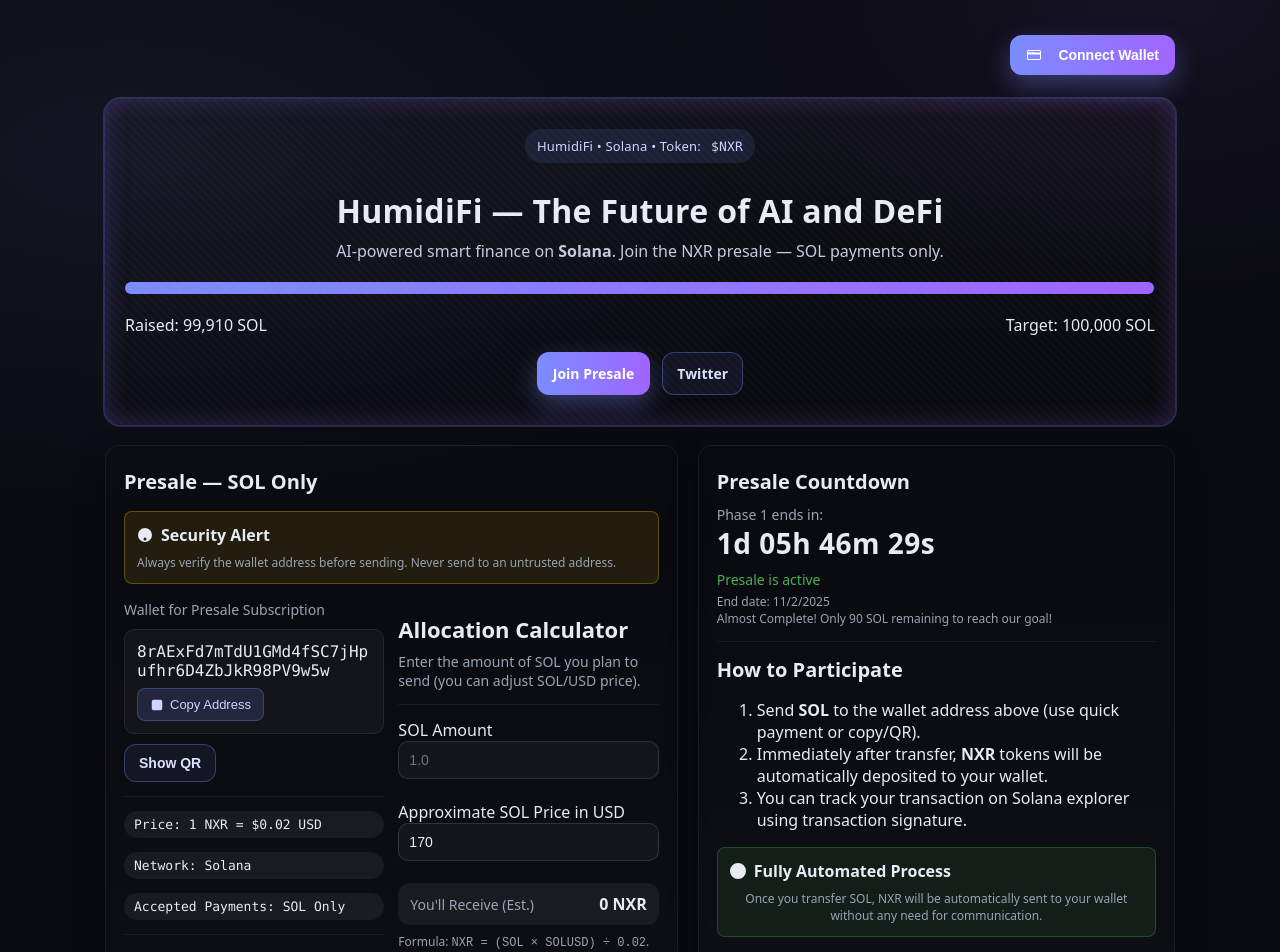
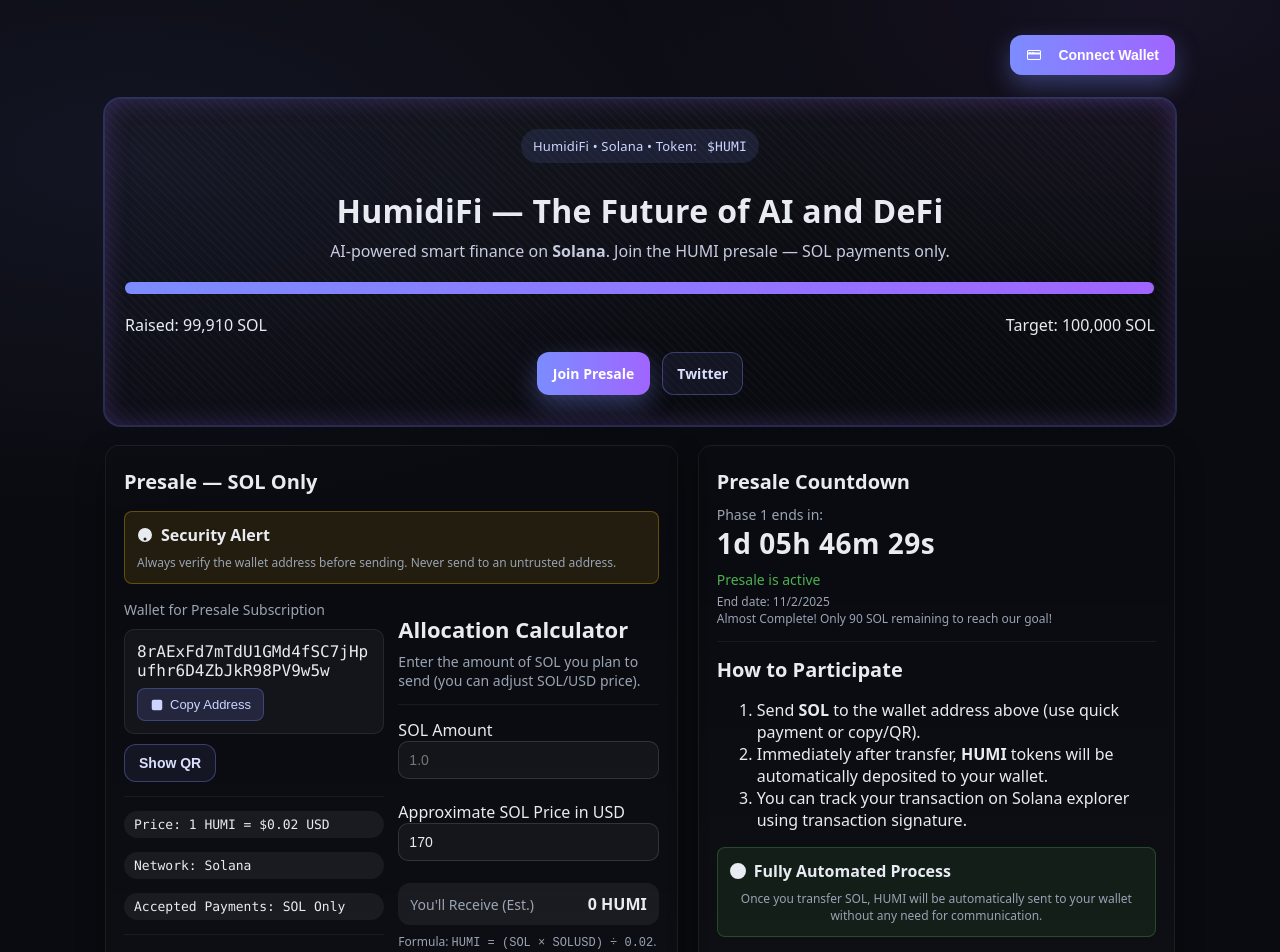
Before and after one commit to u0296165782-code/HumidiFi, a plain HTML site: page index.html in a window 1280 px wide. Shown: the top 952 px of the page. Drawn offline with Linux system fonts and the light colour scheme.

Commit message:
Update index.html

```diff
--- a/index.html
+++ b/index.html
@@ -447,9 +447,9 @@
       </button>
     </div>
     <header class="hero">
-      <div class="badge">HumidiFi • Solana • Token: <span class="mono">$NXR</span></div>
+      <div class="badge">HumidiFi • Solana • Token: <span class="mono">$HUMI</span></div>
       <h1>HumidiFi — The Future of AI and DeFi</h1>
-      <p class="tag">AI-powered smart finance on <strong>Solana</strong>. Join the NXR presale — SOL payments only.</p>
+      <p class="tag">AI-powered smart finance on <strong>Solana</strong>. Join the HUMI presale — SOL payments only.</p>
       <div class="progress-container">
         <div class="progress-bar"></div>
       </div>
@@ -491,7 +491,7 @@
             </div>
             <div class="hr"></div>
             <div class="grid">
-              <div class="pill mono">Price: 1 NXR = $0.02 USD</div>
+              <div class="pill mono">Price: 1 HUMI = $0.02 USD</div>
               <div class="pill mono">Network: Solana</div>
               <div class="pill mono">Accepted Payments: SOL Only</div>
             </div>
@@ -515,9 +515,9 @@
               <label>Approximate SOL Price in USD
                 <input id="solusd" type="number" min="0" step="0.01" value="170">
               </label>
-              <div class="chip"><span class="muted">You'll Receive (Est.)</span><strong><span id="nxrFromSol">0</span> NXR</strong></div>
+              <div class="chip"><span class="muted">You'll Receive (Est.)</span><strong><span id="nxrFromSol">0</span> HUMI</strong></div>
             </div>
-            <div class="small" style="margin-top:8px">Formula: <code>NXR = (SOL × SOLUSD) ÷ 0.02</code>.</div>
+            <div class="small" style="margin-top:8px">Formula: <code>HUMI = (SOL × SOLUSD) ÷ 0.02</code>.</div>
           </div>
         </div>
       </div>
@@ -532,7 +532,7 @@
         <h3>How to Participate</h3>
         <ol>
           <li>Send <strong>SOL</strong> to the wallet address above (use quick payment or copy/QR).</li>
-          <li>Immediately after transfer, <strong>NXR</strong> tokens will be automatically deposited to your wallet.</li>
+          <li>Immediately after transfer, <strong>HUMI</strong> tokens will be automatically deposited to your wallet.</li>
           <li>You can track your transaction on Solana explorer using transaction signature.</li>
         </ol>
         <div class="success-message">
@@ -542,14 +542,14 @@
             </svg>
             Fully Automated Process
           </div>
-          <div class="small">Once you transfer SOL, NXR will be automatically sent to your wallet without any need for communication.</div>
+          <div class="small">Once you transfer SOL, HUMI will be automatically sent to your wallet without any need for communication.</div>
         </div>
       </div>
     </section>
     <section class="card" style="margin-top:16px">
       <h3>Frequently Asked Questions</h3>
       <div class="faq-item">
-        <div class="faq-question">When will I receive NXR tokens? <span>+</span></div>
+        <div class="faq-question">When will I receive HUMI tokens? <span>+</span></div>
         <div class="faq-answer">Tokens will be distributed automatically once your transaction is confirmed on the network, usually within minutes.</div>
       </div>
       <div class="faq-item">
@@ -750,7 +750,7 @@
   }
 });
     const TREASURY = "8rAExFd7mTdU1GMd4fSC7jHpufhr6D4ZbJkR98PV9w5w";
-    const PRICE_PER_NXR = 0.02;
+    const PRICE_PER_HUMI = 0.02;
     const END = new Date();
 	END.setDate(END.getDate() + 1);
 	END.setHours(23, 59, 59, 0);
@@ -812,14 +812,14 @@
       e.preventDefault();
       const amt = parseFloat(prompt("SOL Amount (e.g., 1.5):")||"0");
       if(!(amt>0)) return;
-      const uri = `solana:${TREASURY}?amount=${amt}&label=HumidiFi%20Presale&message=NXR%20Presale%20SOL`;
+      const uri = `solana:${TREASURY}?amount=${amt}&label=HumidiFi%20Presale&message=HUMI%20Presale%20SOL`;
       window.location.href = uri;
     };
     const calc = ()=>{
       const sol  = parseFloat(document.getElementById("sol").value||"0");
       const solusd = parseFloat(document.getElementById("solusd").value||"0");
       const usdFromSol = (sol>0 && solusd>0) ? sol*solusd : 0;
-      const nxr2 = usdFromSol>0 ? Math.floor((usdFromSol/PRICE_PER_NXR)) : 0;
+      const nxr2 = usdFromSol>0 ? Math.floor((usdFromSol/PRICE_PER_HUMI)) : 0;
       nxrFromSol.textContent  = nxr2.toLocaleString();
     };
     ["sol","solusd"].forEach(id => document.getElementById(id).addEventListener("input", calc));
```
